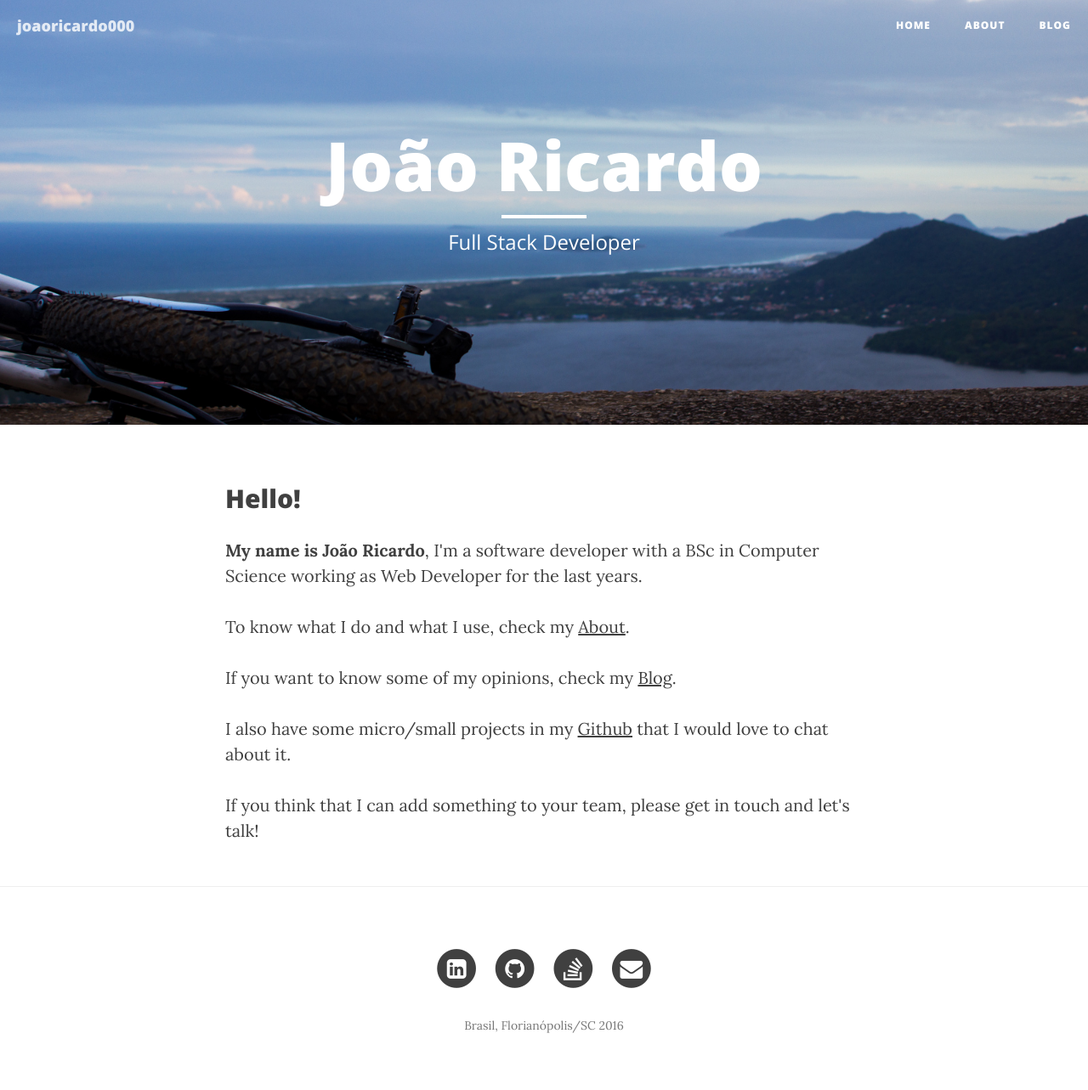
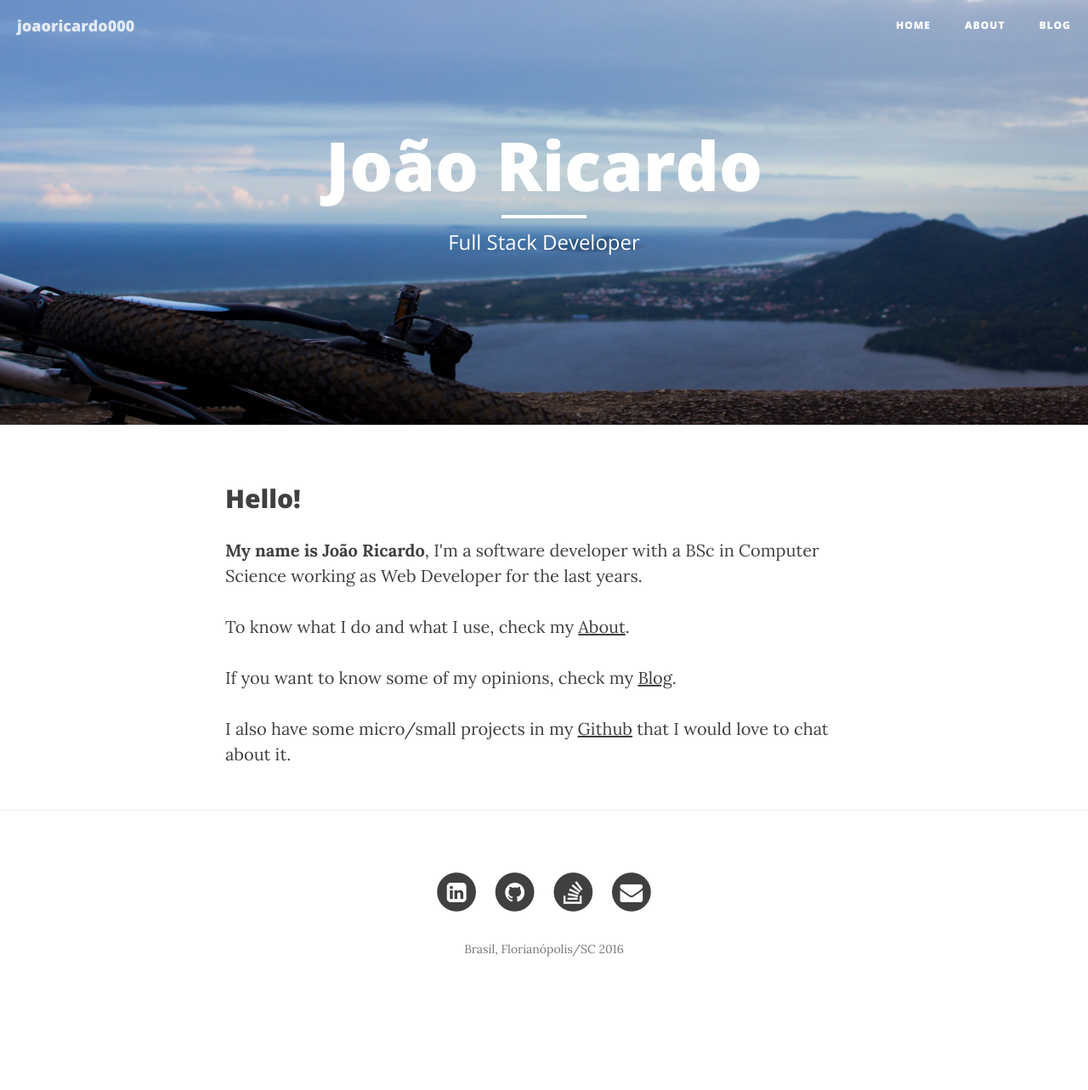
Before and after one commit to joaoricardo000/joaoricardo000.github.io, a Jekyll site: the page built from index.html, in a window 1280 px wide. Shown: the whole page at 85% size. Built offline with Jekyll 4.4.1, drawn with Linux system fonts in a browser that asks for light colours; nearby versions of some CDN libraries; the list of posts is cut into pages by our own code; after the commit the page ends 1193 px from its top, so only the background shows below that.

Commit message:
Removed text from index

```diff
--- a/index.html
+++ b/index.html
@@ -26,7 +26,3 @@ If you want to know some of my opinions, check my <a href="blog/">Blog</a>.
 I also have some micro/small projects in my <a href="https://github.com/joaoricardo000" target="_blank">Github</a> that I would love to
 chat about it.
 </p>
-
-<p>
-If you think that I can add something to your team, please get in touch and let's talk!
-</p>
```
